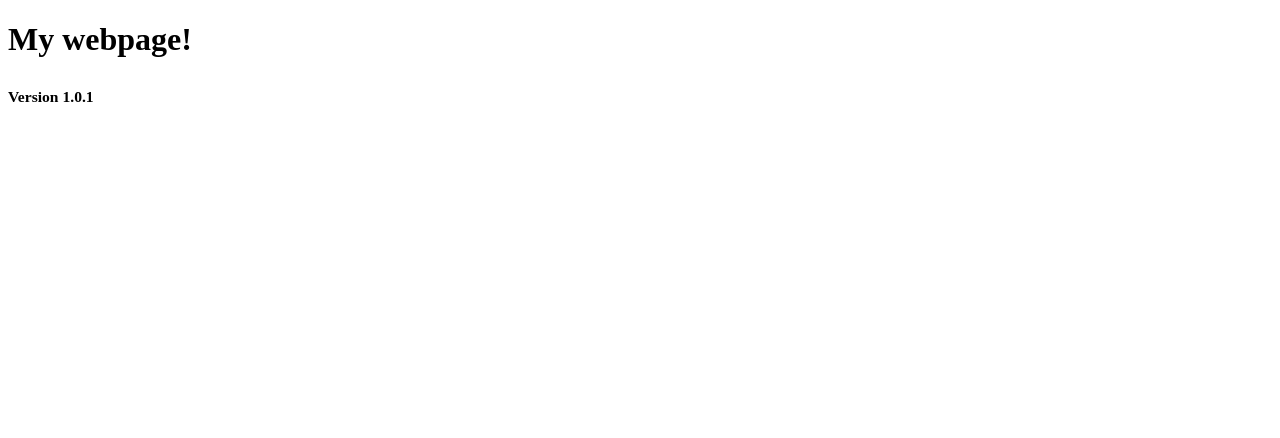
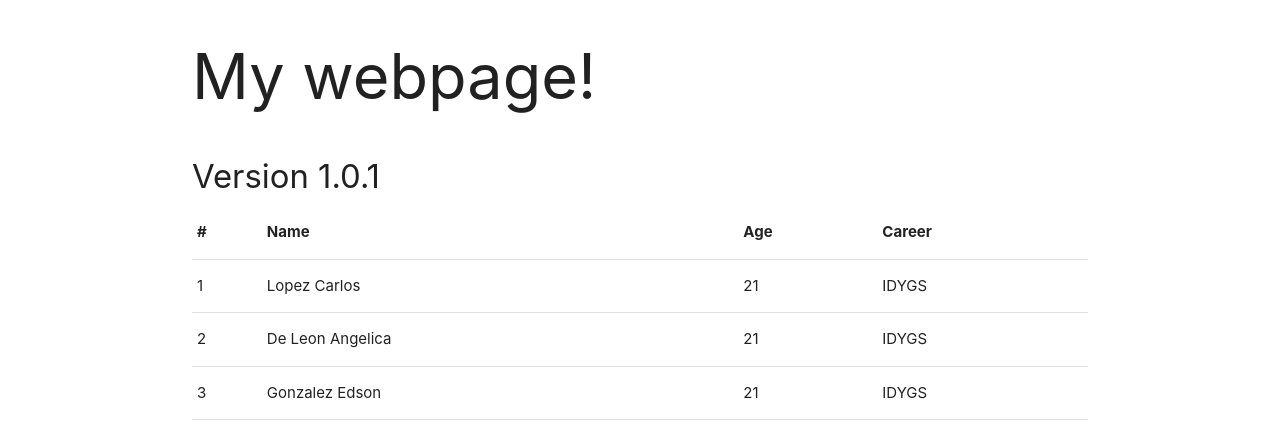
Before and after one commit to CarlosLopez1200/my-website, a plain HTML site: page index.html in a window 1280 px wide. Drawn offline with nearby package versions, Linux system fonts and the light colour scheme.

Commit message:
Student Table Added

```diff
--- a/index.html
+++ b/index.html
@@ -1,25 +1,49 @@
 <!DOCTYPE html>
 <html lang="en">
-
 <head>
   <meta charset="UTF-8">
   <meta http-equiv="X-UA-Compatible" content="IE=edge">
   <meta name="viewport" content="width=device-width, initial-scale=1.0">
      <!-- Compiled and minified CSS -->
-    <!-- <link rel="stylesheet" href="https://cdnjs.cloudflare.com/ajax/libs/materialize/1.0.0/css/materialize.min.css">  -->
+     <link rel="stylesheet" href="https://cdnjs.cloudflare.com/ajax/libs/materialize/1.0.0/css/materialize.min.css">
 
      <title>Pagina</title>
     </head>
-
     <body>
 
       <div class="container">
         <h1>My webpage!</h1>
-        <h3><sub>Version 1.0.1 </sub></h3>
+        <h3><sub>Version 1.0.1</sub></h3>
       </div>
 
+      <div class="container">
+
+        <table>
+          <thead>
+            <tr>
+              <th>#</th>
+              <th>Name</th>
+              <th>Age</th>
+              <th>Career</th>
+            </tr>
+          </thead>
+          <tbody>
+            <template id="tbodytempl">
+              <tr>
+                <td><span name="tbodynumber"></span></td>
+                <td><span name="tbodyname"></span></td>
+                <td><span name="tbodyage"></span></td>
+                <td><span name="tbodycareer"></span></td>
+              </tr>
+            </template>
+          </tbody>
+        </table>
+      </div>
+
+
+
       <!-- Compiled and minified JavaScript -->
-    <!-- <script src="https://cdnjs.cloudflare.com/ajax/libs/materialize/1.0.0/js/materialize.min.js"></script>  -->
+      <script src="https://cdnjs.cloudflare.com/ajax/libs/materialize/1.0.0/js/materialize.min.js"></script>
+      <script src="./index.js"></script>
 </body>
-
 </html>
--- /dev/null
+++ b/index.js
@@ -0,0 +1,51 @@
+var students = [
+    {
+      lname: "Lopez",
+      name: "Carlos ",
+      age: 21,
+      birthday: {
+        year: 2000,
+        month: "June",
+        day: 12
+      },
+      Career: "IDYGS"
+    },
+    {
+      lname: "De Leon",
+      name: "Angelica",
+      age: 21,
+      birthday: {
+        year: 2000,
+        month: "June",
+        day: 9
+      },
+      Career: "IDYGS"
+    },
+    {
+      lname: "Gonzalez",
+      name: "Edson",
+      age: 21,
+      birthday: {
+        year: 2000,
+        month: "February",
+        day: 4
+      },
+      Career: "IDYGS"
+    }
+  ]
+
+  var table = document.getElementsByTagName("table")[0];
+  for (var i = 0; i < students.length; i++) {
+    var templ = document.getElementById("tbodytempl").content.cloneNode(true);
+    var tdnumber = templ.querySelector("span[name='tbodynumber']");
+    var tdname = templ.querySelector("span[name='tbodyname']");
+    var tdage = templ.querySelector("span[name='tbodyage']");
+    var tdcareer = templ.querySelector("span[name='tbodycareer']");
+
+    tdnumber.innerText = i + 1;
+    tdname.innerText = students[i].lname + " " + students[i].name;
+    tdage.innerText = students[i].age;
+    tdcareer.innerText = students[i].Career;
+
+    table.append(templ);
+  }
```
Lines whose indentation alone changed are shown as unchanged.
